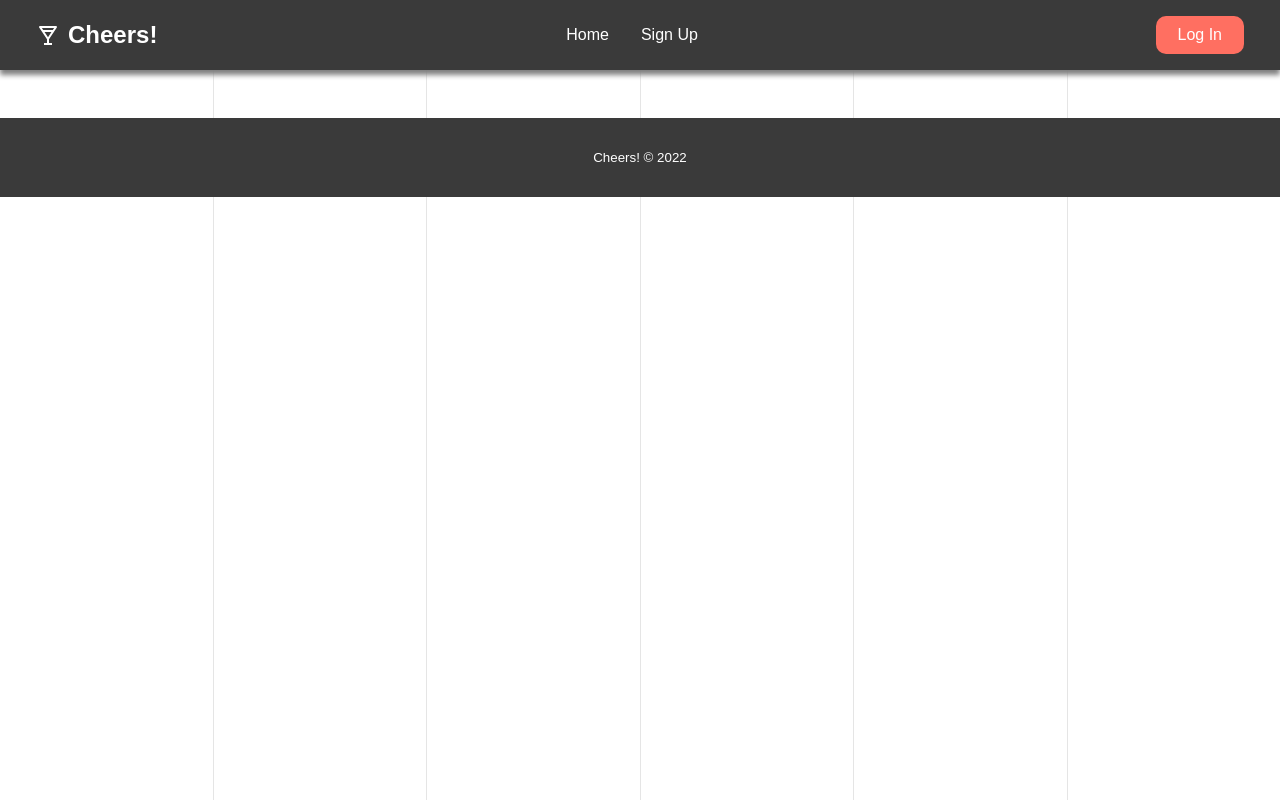
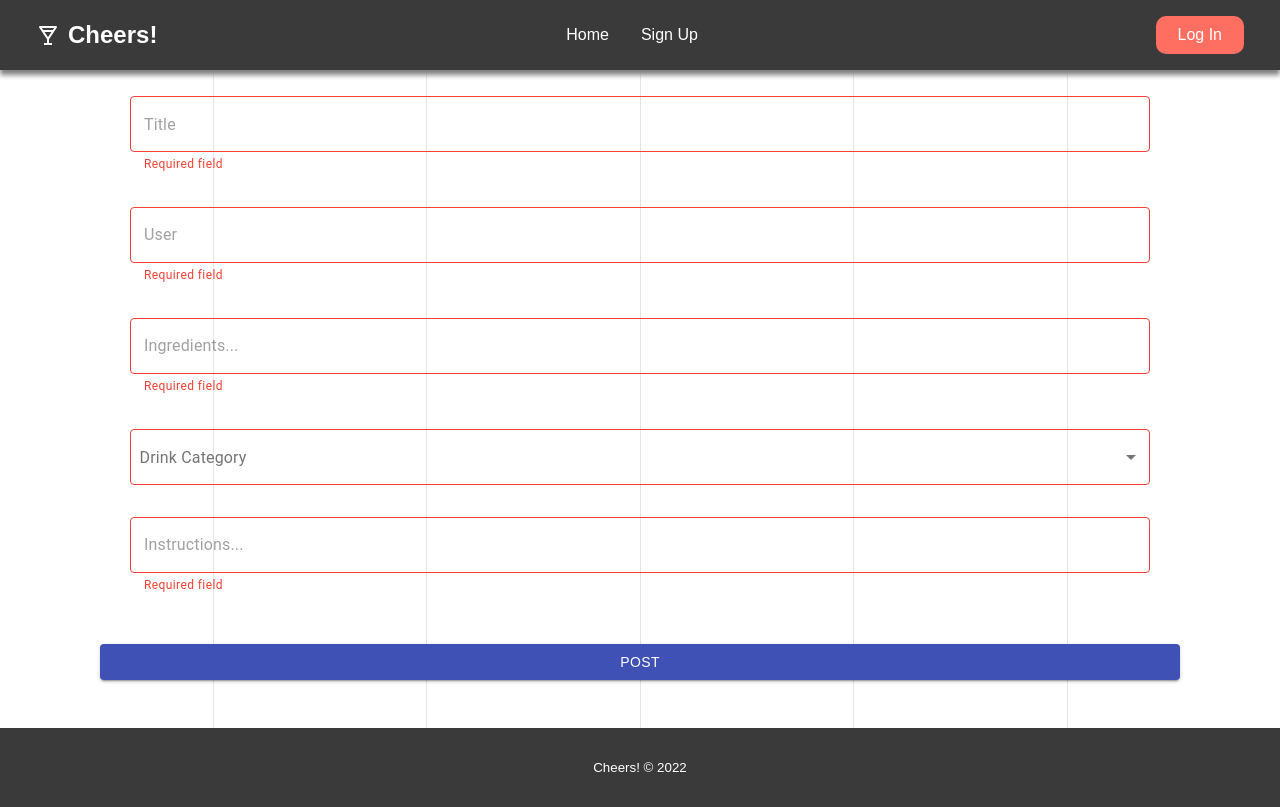
Before and after one commit to ETS-ReactNative4/Cheers, a React (Create React App) app: page /create in a window 1280 px wide. Built offline with nearby package versions, Linux system fonts and the light colour scheme.

Commit message:
Post view

```diff
--- a/src/App.js
+++ b/src/App.js
@@ -12,7 +12,7 @@ import Login from "./pages/Login";
 import GlobalStyle from "./globalStyles";
 import Footer from "./components/Footer/Footer";
 // import DetailView from "./components/Research/post/DetailView";
-// import ResearchCreateView from "./components/Research/post/ResearchCreateView";
+import PostCreateView from "./components/ForHome/PostCreateView";
 // import ResearchEditView from "./components/Research/post/ResearchEditView";
 // import PublicationCreateView from "./components/Publications/post/PublicationCreateView";
 // import PublicationEditView from "./components/Publications/post/PublicationEditView";
@@ -63,6 +63,7 @@ function App() {
           <Switch>
             <Route path="/" exact component={HomePage} />
             <Route path="/login" exact component={Login} />
+            <Route path="/create" exact component={PostCreateView} />
             {/* <Route path="/research" exact component={ResearchPage} />
             <Route path="/about" exact component={AboutPage} />
             <Route path="/publications" exact component={PublicationsPage} />
--- /dev/null
+++ b/src/Data/categoryData.js
@@ -0,0 +1,7 @@
+export const categoryData = [
+    "Whiskey",
+    "Mixed Drink",
+    "Non-Alcoholic",
+    "Beer",
+    "Other"
+];
--- a/src/components/ForHome/Filter.js
+++ b/src/components/ForHome/Filter.js
@@ -13,7 +13,7 @@ import { Link } from "react-router-dom";
 const useStyles = makeStyles({
     create: {
         margin: 20,
-        background: "#2E8B57",
+        background: "#ff6f61",
         width: "86%",
         color: "#FFFFFF",
     },
@@ -26,13 +26,13 @@ const useStyles = makeStyles({
     },
     row: {
         "&:active": {
-            background: "#D3D3D3",
+            background: "#ff8a80",
             border: "1px"
         },
         "&:hover": {
             transition: "all 0.4s ease 0s",
-            background: "#D3D3D3",
-            color: "#010606"
+            background: "#ff8a80",
+            color: "#ff8a80"
         },
         cursor: "pointer"
     }
@@ -43,13 +43,13 @@ const Filter = ({ filters, setPosts, filterPostsFromDatabase, getPostsFromDataba
     const classes = useStyles();
     return (
         <>
-            {localStorage.token && (
-                <Link to={createLink} className={classes.link}>
-                    <Button variant="contained" className={classes.create}>
-                        New Post
-                    </Button>
-                </Link>
-            )}
+            {/* {localStorage.token && ( */}
+            <Link to={createLink} className={classes.link}>
+                <Button variant="contained" className={classes.create}>
+                    New Post
+                </Button>
+            </Link>
+            {/* )} */}
 
             <Table className={classes.table}>
                 <TableHead>
--- /dev/null
+++ b/src/components/ForHome/PostCreateView.js
@@ -0,0 +1,192 @@
+import React, { useState } from "react";
+import { categoryData } from "../../Data/categoryData";
+import {
+    Box,
+    Typography,
+    makeStyles,
+    Button,
+    FormControl,
+    InputLabel,
+    Select,
+    MenuItem,
+    TextField
+} from "@material-ui/core";
+import axios from "axios";
+
+const useStyle = makeStyles((theme) => ({
+    container: {
+        padding: "0 100px",
+        [theme.breakpoints.down("md")]: {
+            padding: 0,
+        },
+    },
+    image: {
+        width: "100%",
+        height: "80vh",
+        objectFit: "cover",
+    },
+    form: {
+        display: "flex",
+        flexDirection: "column",
+        marginTop: 10,
+    },
+    textField: {
+        flex: 1,
+        margin: "0 1.875rem",
+        padding: "1rem 0",
+        fontSize: 25,
+    },
+    textarea: {
+        flex: 1,
+        margin: "0 1.875rem",
+        padding: "1rem 0 2rem 0",
+        fontSize: 18,
+        "&:focus-visible": {
+            outline: "none",
+        },
+    },
+    inputLabel: {
+        margin: "0.8rem 0 0 0.6rem"
+    },
+    button: {
+        marginTop: "2rem",
+
+    },
+    warning: {
+        fontSize: '14px',
+        color: 'red'
+    }
+}));
+
+const PostCreateView = () => {
+    const classes = useStyle();
+    const [title, setTitle] = useState("");
+    const [user, setUser] = useState("");
+    const [rating, setRating] = useState("");
+    const [ingredients, setIngredients] = useState("");
+    const [drinkCategory, setDrinkCategory] = useState("");
+    const [instructions, setInstructions] = useState("");
+    const [valid, setValid] = useState(true);
+
+    const isEmptyField = str => {
+        return !str || !str.trim().length;
+    }
+
+    // const onChangeFile = e => {
+    //     setFileName(e.target.files[0]);
+    // }
+
+    const validate = () => {
+        let isValid = true;
+        if (isEmptyField(title)) { isValid = false }
+        else if (isEmptyField(user)) { isValid = false }
+        else if (isEmptyField(ingredients)) { isValid = false }
+        else if (isEmptyField(drinkCategory)) { isValid = false }
+        else if (isEmptyField(instructions)) { isValid = false }
+
+        setValid(isValid);
+        return isValid;
+    }
+
+    const submit = (e) => {
+        e.preventDefault();
+        // Validation - prevent submission if missing fields
+        if (!validate()) {
+            return;
+        }
+
+        const current = new Date();
+        const date = `${current.getDate()}/${current.getMonth() + 1}/${current.getFullYear()}`;
+
+        // Create form object and send request
+        const formData = new FormData();
+        formData.append("title", title);
+        formData.append("user", user);
+        formData.append("ingredients", ingredients);
+        formData.append("date", date);
+        formData.append("drinkCategory", drinkCategory);
+        formData.append("instructions", instructions);
+
+
+        setRating(0);
+        const newRating = rating.toString() + ' / 5';
+        formData.append("rating", newRating);
+
+        // axios
+        //     .post("/api/research", formData)
+        //     .then((res) => console.log("saved! " + res.data))
+        //     .catch((err) => console.log(err));
+    }
+
+    return (
+        <Box className={classes.container}>
+            {/* <img className={classes.image} src={url} alt="banner" /> */}
+            <form className={classes.form} encType="multipart/form-data">
+                {/* <AddCircle fontSize="large" color="action" /> */}
+                <TextField
+                    error={isEmptyField(title)}
+                    helperText={isEmptyField(title) ? "Required field" : ""}
+                    variant="outlined"
+                    placeholder="Title"
+                    className={classes.textField}
+                    onChange={(e) => setTitle(e.target.value)}
+                />
+
+                <TextField
+                    error={isEmptyField(user)}
+                    helperText={isEmptyField(user) ? "Required field" : ""}
+                    variant="outlined"
+                    placeholder="User"
+                    className={classes.textField}
+                    onChange={(e) => setUser(e.target.value)}
+                />
+
+                <TextField
+                    error={isEmptyField()}
+                    helperText={isEmptyField(ingredients) ? "Required field" : ""}
+                    multiline
+                    variant="outlined"
+                    placeholder="Ingredients..."
+                    className={classes.textField}
+                    onChange={(e) => setIngredients(e.target.value)}
+                />
+
+                <FormControl className={classes.textField}>
+                    <InputLabel className={classes.inputLabel}>Drink Category</InputLabel>
+                    <Select
+                        error={isEmptyField(drinkCategory)}
+                        helperText={isEmptyField(drinkCategory) ? "Required field" : ""}
+                        variant="outlined"
+                        value={drinkCategory}
+                        onChange={(e) => setDrinkCategory(e.target.value)}
+                    >
+                        {categoryData.map(currCategory => <MenuItem value={currCategory}>{currCategory}</MenuItem>)}
+                    </Select>
+                </FormControl>
+
+                <TextField
+                    error={isEmptyField(instructions)}
+                    helperText={isEmptyField(instructions) ? "Required field" : ""}
+                    variant="outlined"
+                    placeholder="Instructions..."
+                    className={classes.textField}
+                    onChange={(e) => setInstructions(e.target.value)}
+                />
+
+                <Button
+                    variant="contained"
+                    color="primary"
+                    className={classes.button}
+                    onClick={submit}
+                >
+                    Post
+                </Button>
+                {!valid && (
+                    <div className={classes.warning}>Required fields are missing!</div>
+                )}
+            </form>
+        </Box>
+    );
+};
+
+export default PostCreateView;
--- a/src/components/ForHome/PostLayout.js
+++ b/src/components/ForHome/PostLayout.js
@@ -19,7 +19,7 @@ const PostLayout = () => {
         <>
             <Grid container>
                 <Grid item md={2} xs={12} sm={2}>
-                    <Filter filters={filterData} />
+                    <Filter filters={filterData} createLink={'/create'} />
                 </Grid>
                 <Grid container item md={10} xs={12} sm={10}>
                     <Posts posts={posts} />
```
